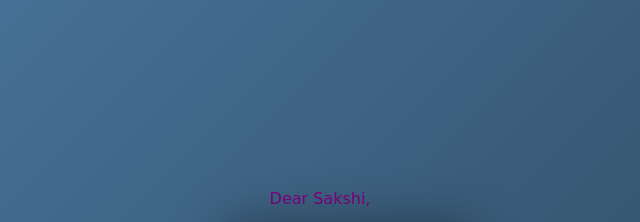
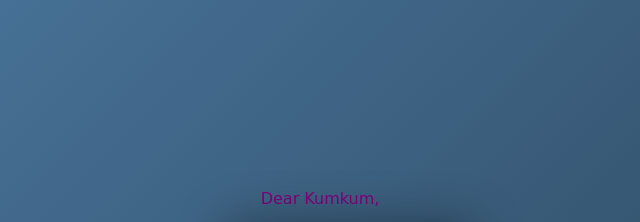
Before and after one commit to partik03-s/no.1_, a plain HTML site: page index.html in a window 1280 px wide. Shown: the top 222 px of the page, 320-960 px from the left. Drawn offline with Linux system fonts and the light colour scheme.

Commit message:
index.html

```diff
--- a/index.html
+++ b/index.html
@@ -20,7 +20,7 @@
       </div>
 
       <div class="cardInside">
-        <p>Dear Sakshi,</p>
+        <p>Dear Kumkum,</p>
         <p>
           On this special day, I wish you endless happiness, good health, and all the success your heart desires. May your year ahead be as amazing as you are! Thank you for bringing so much joy into the lives of those around you.
         </p>
```
